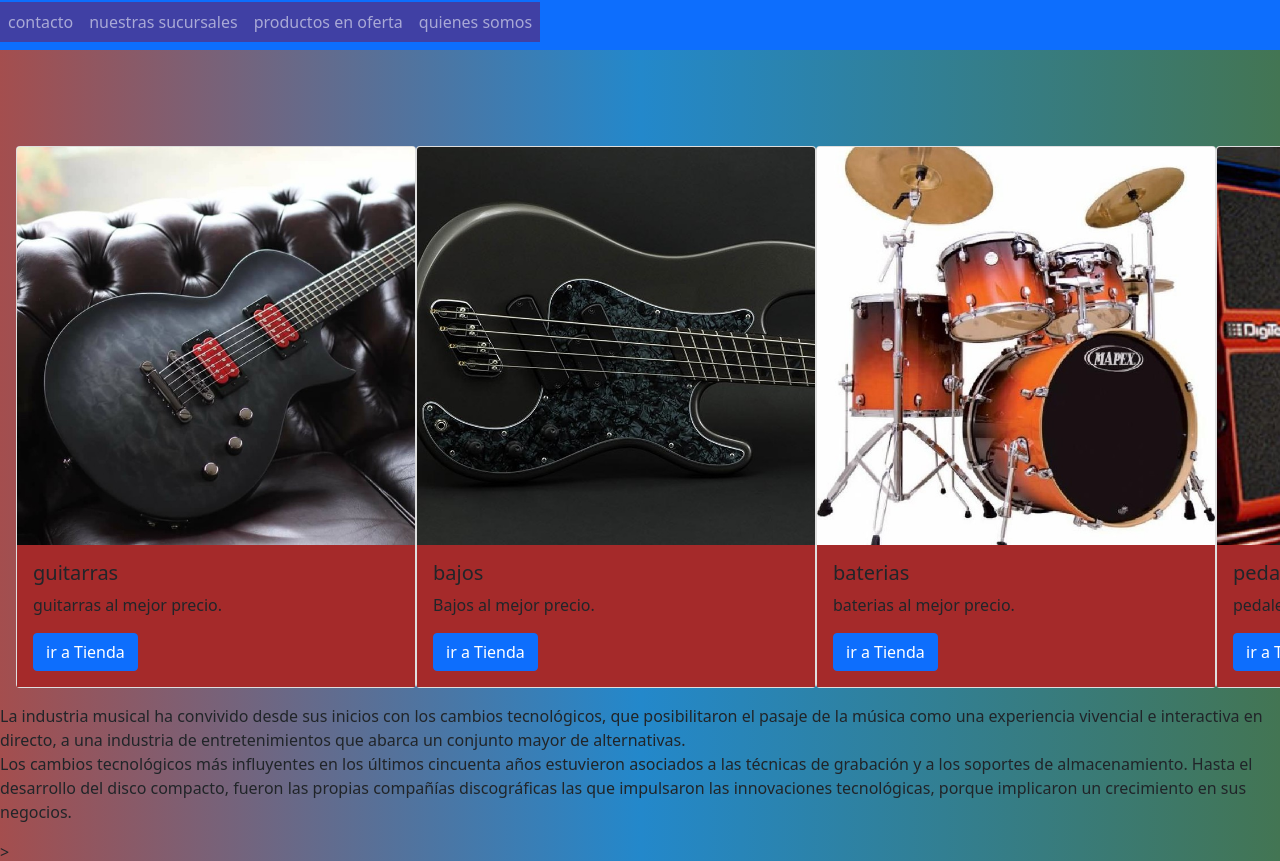
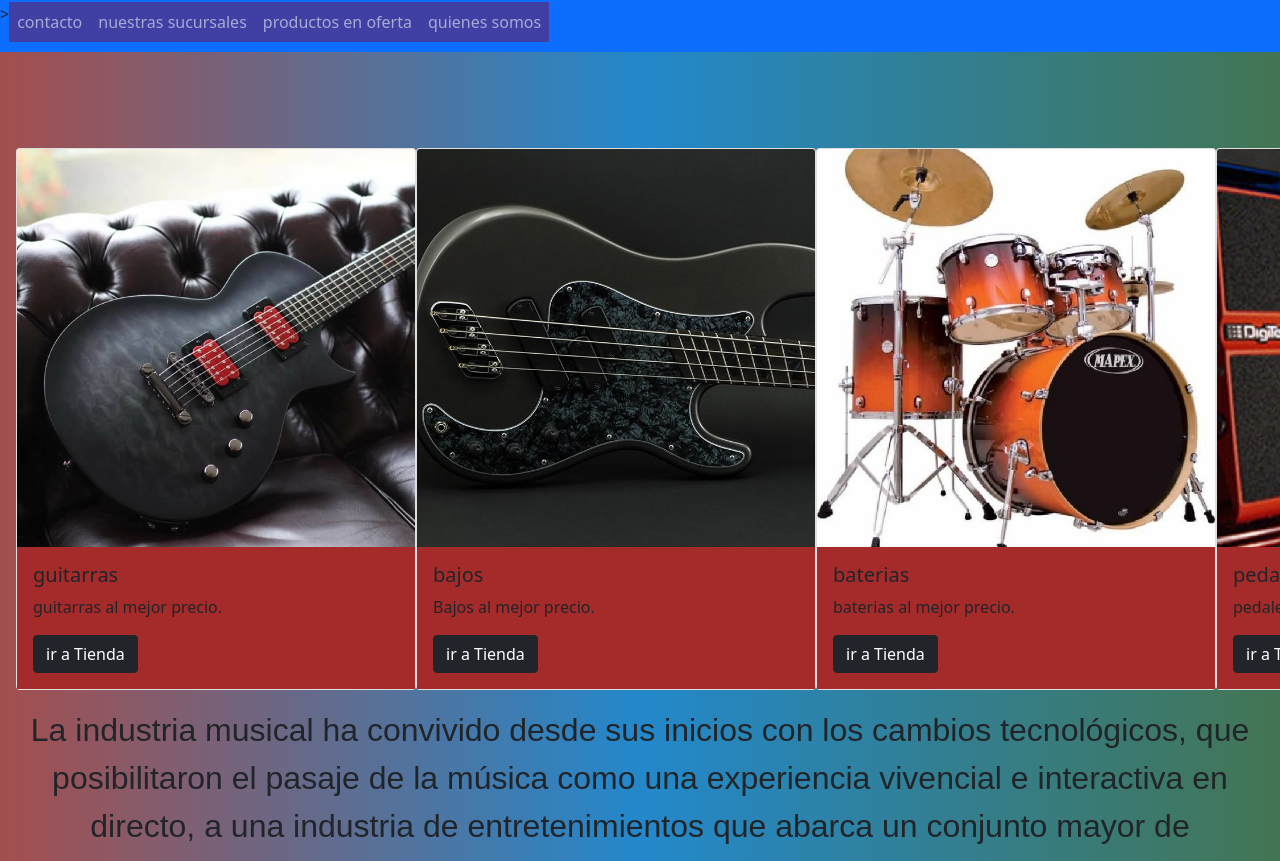
Before and after one commit to fernandojuan95/proyecto, a website: page index.html in a window 1280 px wide. Shown: the part 52-913 px from the top of the page. Drawn offline with nearby package versions, Linux system fonts and the light colour scheme.

Commit message:
actualizacion

```diff
--- a/index.html
+++ b/index.html
@@ -21,7 +21,9 @@
         <button class="navbar-toggler" type="button" data-bs-toggle="collapse" data-bs-target=#opciones name="button">
           <span class="navbar-toggler-icon"></span>
         </button>
+
         <div class="collapse navbar-collapse" id="opciones">
+          <div class="div5">>
           <ul class="navbar-nav">
             <li class="nav-item">
               <a href="./pages/contacto.html" class="nav-link"> contacto</a>
@@ -35,8 +37,10 @@
             <li class="nav-item">
               <a href="./pages/quienessomos.html" class="nav-link"> quienes somos</a>
             </li>
+          </div>
           </ul>
         </div>
+      </div>
       </nav>
     </header>
                                         <!--main-->
@@ -48,7 +52,7 @@
                     <div class="card-body">
                       <h5 class="card-title">guitarras</h5>
                       <p class="card-text">guitarras al mejor precio.</p>
-                      <a href="./pages/guitarras.html" class="btn btn-primary">ir a Tienda</a>
+                      <a href="./pages/guitarras.html" class="btn btn-dark">ir a Tienda</a>
                     </div>
                   </div>
             </div>
@@ -58,7 +62,7 @@
                     <div class="card-body">
                       <h5 class="card-title">bajos</h5>
                       <p class="card-text">Bajos al mejor precio.</p>
-                      <a href="./pages/bajos.html" class="btn btn-primary">ir a Tienda</a>
+                      <a href="./pages/bajos.html" class="btn btn-dark">ir a Tienda</a>
                     </div>
                   </div>
             </div>
@@ -68,7 +72,7 @@
                     <div class="card-body">
                       <h5 class="card-title">baterias</h5>
                       <p class="card-text">baterias al mejor precio.</p>
-                      <a href="./pages/baterias.html" class="btn btn-primary">ir a Tienda</a>
+                      <a href="./pages/baterias.html" class="btn btn-dark">ir a Tienda</a>
                     </div>
                   </div>
             </div>
@@ -78,15 +82,14 @@
                     <div class="card-body">
                       <h5 class="card-title">pedales</h5>
                       <p class="card-text">pedales al mejor precio.</p>
-                      <a href="./pages/pedales.html" class="btn btn-primary">ir a Tienda</a>
+                      <a href="./pages/pedales.html" class="btn btn-dark">ir a Tienda</a>
                     </div>
                   </div>
             </div>
         </div>
                                 <!--parrafo-->
-        <p class="div10">
-            La industria musical ha convivido desde sus inicios con los cambios tecnológicos, que posibilitaron el pasaje de la música como una experiencia vivencial e interactiva en directo, a una industria de entretenimientos que abarca un conjunto mayor de alternativas. <br> Los cambios tecnológicos más influyentes en los últimos cincuenta años estuvieron asociados a las técnicas de grabación y a los soportes de almacenamiento. Hasta el desarrollo del disco compacto, fueron las propias compañías discográficas las que impulsaron las innovaciones tecnológicas, porque implicaron un crecimiento en sus negocios.
-            </p>>
+        <p class="email">
+            La industria musical ha convivido desde sus inicios con los cambios tecnológicos, que posibilitaron el pasaje de la música como una experiencia vivencial e interactiva en directo, a una industria de entretenimientos que abarca un conjunto mayor de alternativas.</p>
     </main>
                                  <!--footer-->
     <footer class="div3">
```
Also changed, not shown: sass/partials/_main.scss (line endings or trailing spaces).
